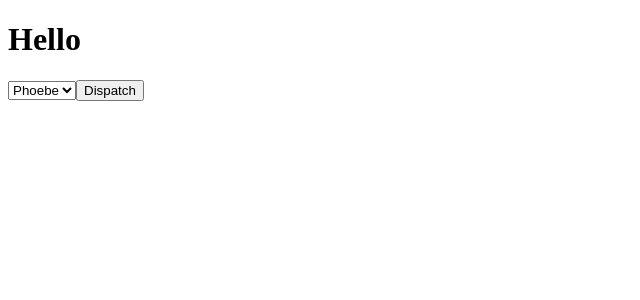
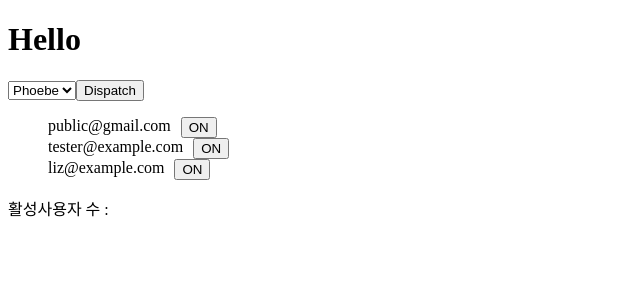
Before and after one commit to ivanselah/type-react, a React (Create React App) app: page / in a window 1280 px wide. Shown: the top 300 px of the page, without its empty margins (0-640 px from the left). Built offline with nearby package versions, Linux system fonts and the light colour scheme.

Commit message:
not a function ? useMemocountActiveUser

```diff
--- a/src/AppComponent.tsx
+++ b/src/AppComponent.tsx
@@ -53,12 +53,43 @@ function reducer(state: number, action: ActionProps) {
   }
 }
 
+type UsersProps = {
+  id: number;
+  username: string;
+  email: string;
+  active: boolean;
+};
+
+function countActiveUser(users: UsersProps[]) {
+  console.log("사용자 수 세는 중....", users);
+}
+
 function AppComponent() {
-  const [count, setCount] = useState<string[]>(["1", "2"]);
+  const [count, setCount] = useState<number>(0);
   const [recipientID, setRecipientID] = useState(1);
   const [number, dispatch] = useReducer(reducer, 0);
   const btnRef = useRef<HTMLButtonElement>(null); // RefObject <= Read Only
   const idRef = useRef<number>(0); // MutableRefObject
+  const [users, setUsers] = useState([
+    {
+      id: 1,
+      username: "velopert",
+      email: "public@gmail.com",
+      active: true,
+    },
+    {
+      id: 2,
+      username: "tester",
+      email: "tester@example.com",
+      active: false,
+    },
+    {
+      id: 3,
+      username: "liz",
+      email: "liz@example.com",
+      active: false,
+    },
+  ]);
   /*
    * Hook => should use : use + functionName, coz don't know to use Hook inner.
    */
@@ -88,6 +119,8 @@ function AppComponent() {
     idRef.current = 10;
   });
 
+  countActiveUser(users);
+
   return (
     <div>
       <Childone />
@@ -103,6 +136,23 @@ function AppComponent() {
       <button ref={btnRef} onClick={clickHandleDispatch}>
         Dispatch
       </button>
+      <ul>
+        {users.map((user, index) => (
+          <li key={user.id} style={{ display: "flex" }}>
+            <div>{user.email}</div>
+            <div style={{ marginLeft: "10px" }}>
+              <button
+                onClick={() => {
+                  setCount((curr) => curr + 1);
+                }}
+              >
+                ON
+              </button>
+            </div>
+          </li>
+        ))}
+      </ul>
+      <div>활성사용자 수 : </div>
     </div>
   );
 }
```
